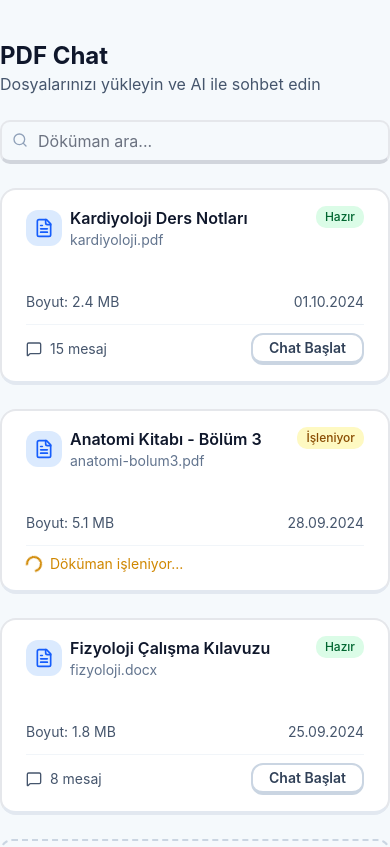
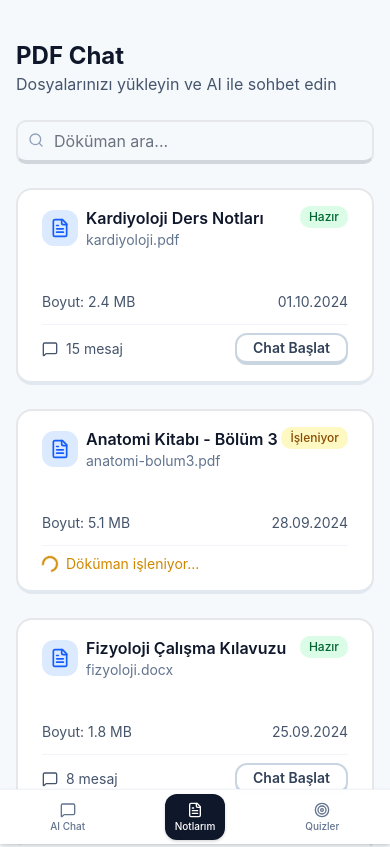
Before and after one commit to MedAIst-Studio/MedAIst-Frontend, a Next.js app: page /notes in a window 390 px wide. Shown: the top 847 px of the page. Built offline with nearby package versions, Linux system fonts and the light colour scheme.

Commit message:
feat: Add BottomBar component and integrate it into AppLayout; update layout and navigation configuration

```diff
--- a/src/app/(app)/layout.tsx
+++ b/src/app/(app)/layout.tsx
@@ -1,5 +1,6 @@
 import type {Metadata} from "next";
 
+import {BottomBar} from "@/components/shared";
 import DashboardHeader from "@/components/shared/DashboardHeader";
 import {SidebarProvider} from "@/components/ui/sidebar";
 
@@ -16,7 +17,8 @@ export default function AppLayout({
   return (
     <SidebarProvider defaultOpen={true}>
       <DashboardHeader />
-      <main className="min-h-screen w-full relative">{children}</main>
+      <main className="min-h-screen w-full relative pb-20 md:pb-0">{children}</main>
+      <BottomBar />
     </SidebarProvider>
   );
 }
--- a/src/app/(app)/notes/page.tsx
+++ b/src/app/(app)/notes/page.tsx
@@ -50,7 +50,7 @@ export default function PDFChatPage() {
 
   return (
     <>
-      <MaxWidthWrapper className="space-y-6 py-10">
+      <MaxWidthWrapper className="space-y-6 py-10 px-4 md:px-0">
         {/* Header */}
         <div className="flex flex-col sm:flex-row sm:items-center sm:justify-between gap-4">
           <div>
--- a/src/app/(app)/quiz/page.tsx
+++ b/src/app/(app)/quiz/page.tsx
@@ -16,7 +16,7 @@ export default function QuizPage() {
   const {quizzes, loading} = useQuizzes();
 
   return (
-    <MaxWidthWrapper className="py-10">
+    <MaxWidthWrapper className="py-10 px-4 md:px-0">
       <div className="mb-6">
         <h1 className="text-2xl font-bold text-slate-900 mb-1">Quiz Merkezi</h1>
         <p className="text-slate-600 text-sm">Bilgilerinizi test edin ve gelişiminizi takip edin</p>
--- /dev/null
+++ b/src/components/shared/BottomBar.tsx
@@ -0,0 +1,75 @@
+"use client";
+
+import type {MenuItem} from "./navigation-config";
+
+import Link from "next/link";
+import {usePathname} from "next/navigation";
+
+import {Badge} from "@/components/ui/badge";
+import {cn} from "@/lib/utils";
+
+import {navigationItems} from "./navigation-config";
+
+interface BottomBarProps {
+  className?: string;
+  items?: MenuItem[];
+}
+
+export default function BottomBar({className, items = navigationItems}: BottomBarProps) {
+  const pathname = usePathname();
+
+  return (
+    <div
+      className={cn(
+        "fixed bottom-0 left-0 right-0 z-50 md:hidden",
+        "bg-white/95 backdrop-blur-md border-t border-slate-200/50",
+        "shadow-lg",
+        className,
+      )}
+    >
+      <div className="flex items-center justify-around px-1 py-1">
+        {items.map((item, index) => {
+          const isActive = pathname === item.url;
+          const Icon = item.icon;
+
+          return (
+            <Link
+              key={index}
+              className={cn(
+                "flex flex-col items-center justify-center relative",
+                "p-2 rounded-lg transition-all duration-200",
+                "min-w-[60px] text-center",
+                isActive
+                  ? "bg-slate-900 text-white shadow-md"
+                  : "text-slate-500 hover:text-slate-700 hover:bg-slate-100/50",
+              )}
+              href={item.url}
+            >
+              <div className="relative">
+                <Icon
+                  className={cn("h-4 w-4 mb-0.5", isActive ? "text-white" : "text-slate-500")}
+                />
+                {item.badge && item.badge > 0 && (
+                  <Badge
+                    className="absolute -top-1 -right-1 h-3 w-3 p-0 text-[10px] bg-red-500 text-white border-white border shadow-sm"
+                    variant="secondary"
+                  >
+                    {item.badge > 9 ? "9+" : item.badge}
+                  </Badge>
+                )}
+              </div>
+              <span
+                className={cn(
+                  "text-[10px] font-medium leading-tight",
+                  isActive ? "text-white" : "text-slate-500",
+                )}
+              >
+                {item.title}
+              </span>
+            </Link>
+          );
+        })}
+      </div>
+    </div>
+  );
+}
--- /dev/null
+++ b/src/components/shared/index.ts
@@ -0,0 +1,7 @@
+// Navigation components
+export {default as BottomBar} from "./BottomBar";
+export {default as DashboardHeader} from "./DashboardHeader";
+
+// Navigation config
+export {navigationItems} from "./navigation-config";
+export type {MenuItem} from "./navigation-config";
--- /dev/null
+++ b/src/components/shared/navigation-config.ts
@@ -0,0 +1,26 @@
+import {FileText, MessageSquare, Target} from "lucide-react";
+
+export interface MenuItem {
+  title: string;
+  url: string;
+  icon: any;
+  badge?: number;
+}
+
+export const navigationItems: MenuItem[] = [
+  {
+    title: "AI Chat",
+    url: "/chat",
+    icon: MessageSquare,
+  },
+  {
+    title: "Notlarım",
+    url: "/notes",
+    icon: FileText,
+  },
+  {
+    title: "Quizler",
+    url: "/quiz",
+    icon: Target,
+  },
+];
```
